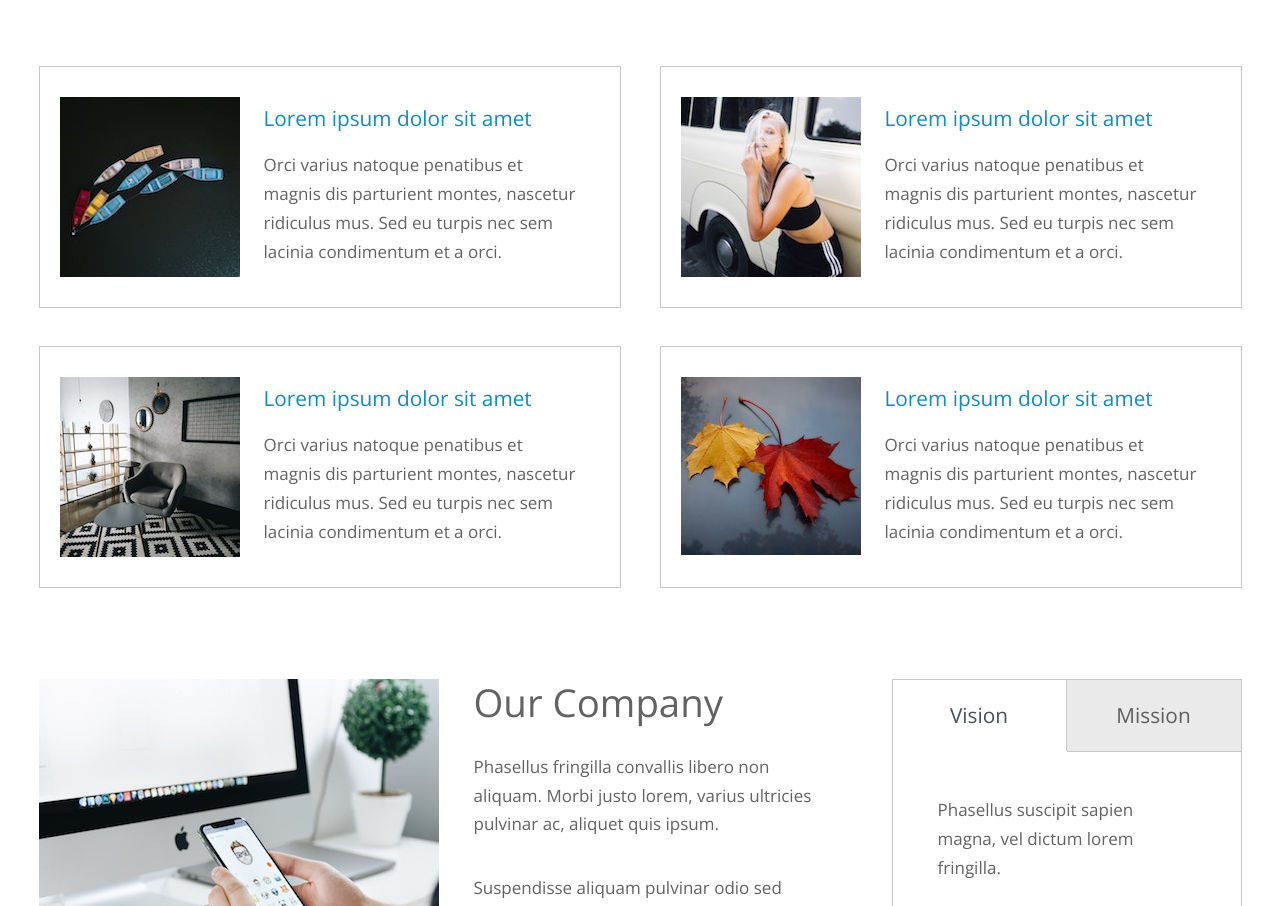
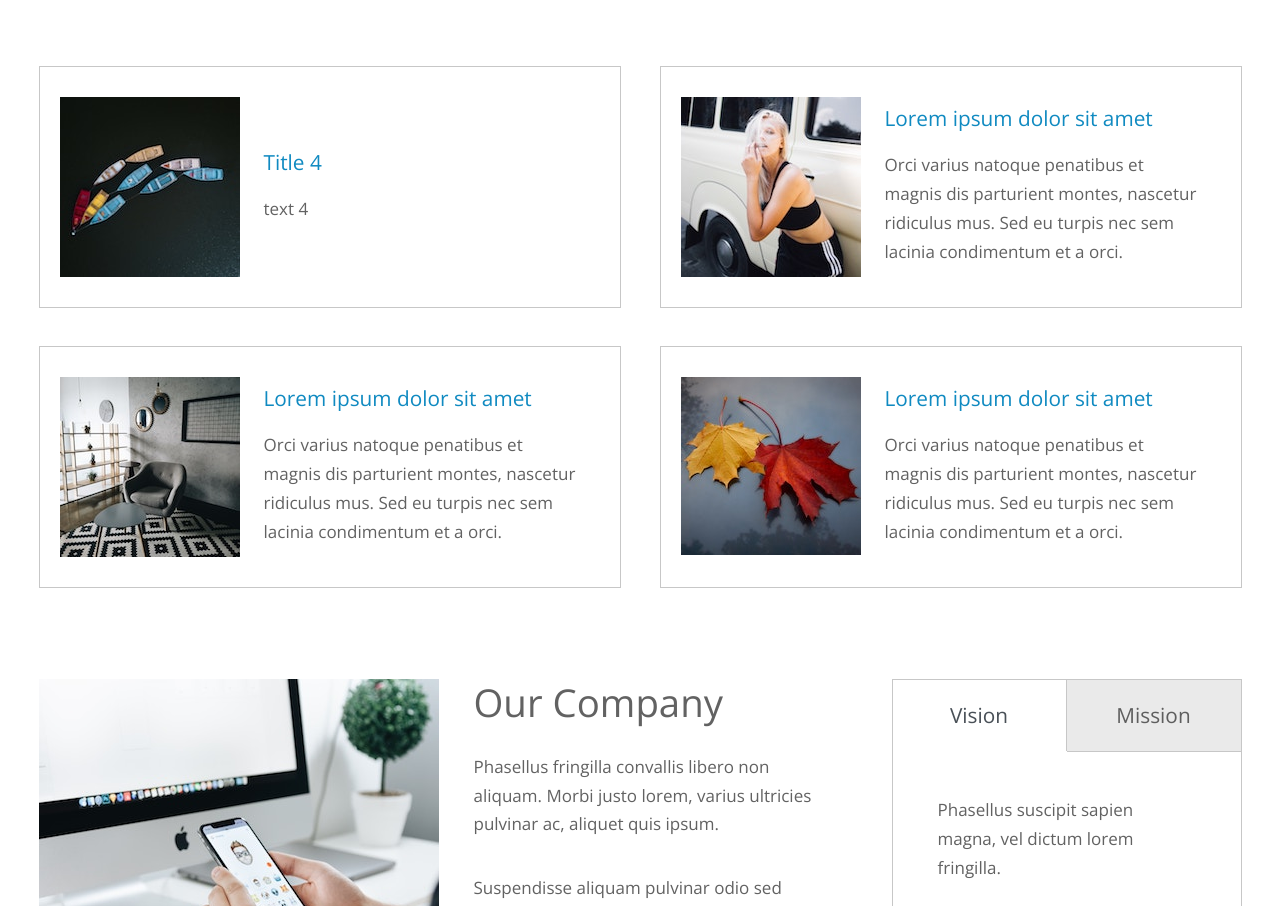
Before and after one commit to prussland/pru-website, a plain HTML site: page src/index.html in a window 1280 px wide. Shown: the part 1588-2494 px from the top of the page. Drawn offline with nearby package versions, Linux system fonts and the light colour scheme.

Commit message:
peepeepoopoo
deine mutter

```diff
--- a/src/index.html
+++ b/src/index.html
@@ -152,11 +152,9 @@
               <img src="img/img-01.jpg" alt="Image" class="tm-activity-img" />
             </div>
             <div class="tm-activity-block-text">
-              <h3 class="tm-text-blue">Lorem ipsum dolor sit amet</h3>
+              <h3 class="tm-text-blue">Title 4</h3>
               <p>
-                Orci varius natoque penatibus et magnis dis parturient montes,
-                nascetur ridiculus mus. Sed eu turpis nec sem lacinia
-                condimentum et a orci.
+                text 4
               </p>
             </div>
           </div>
```
